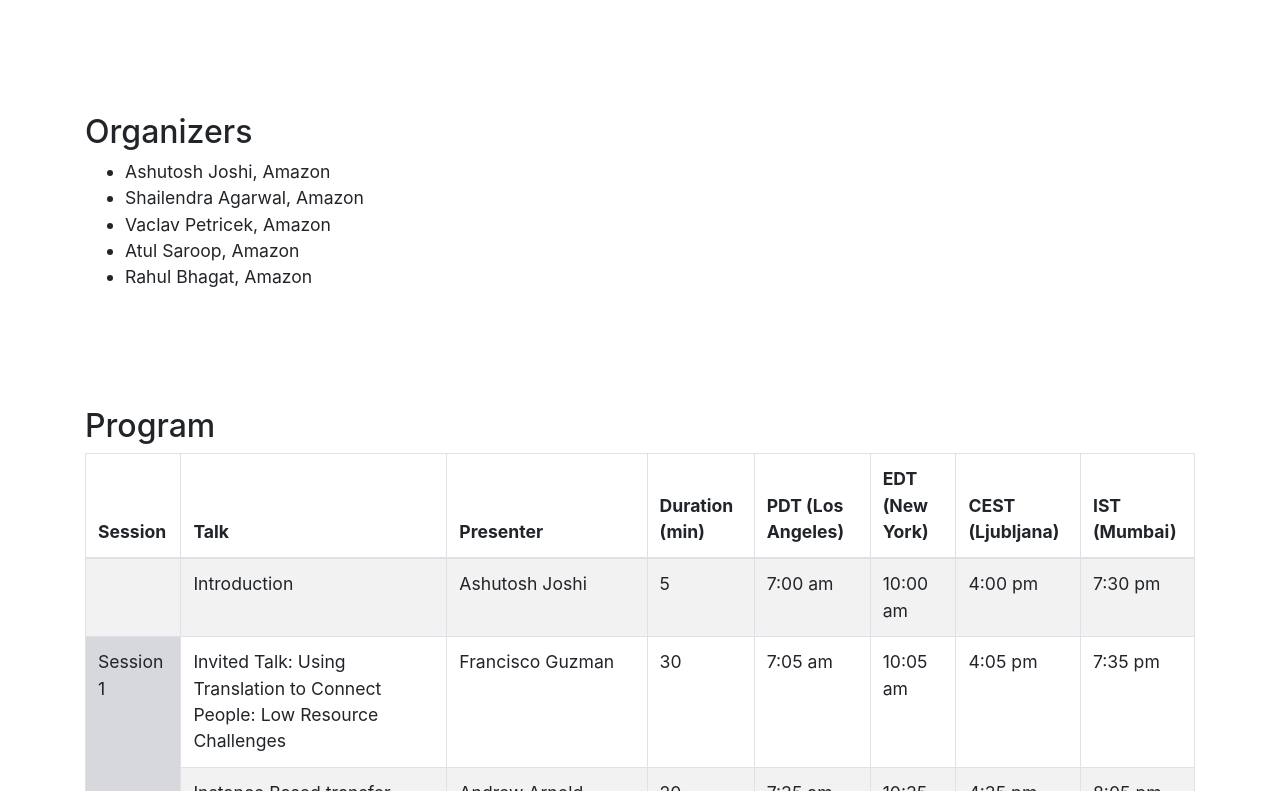
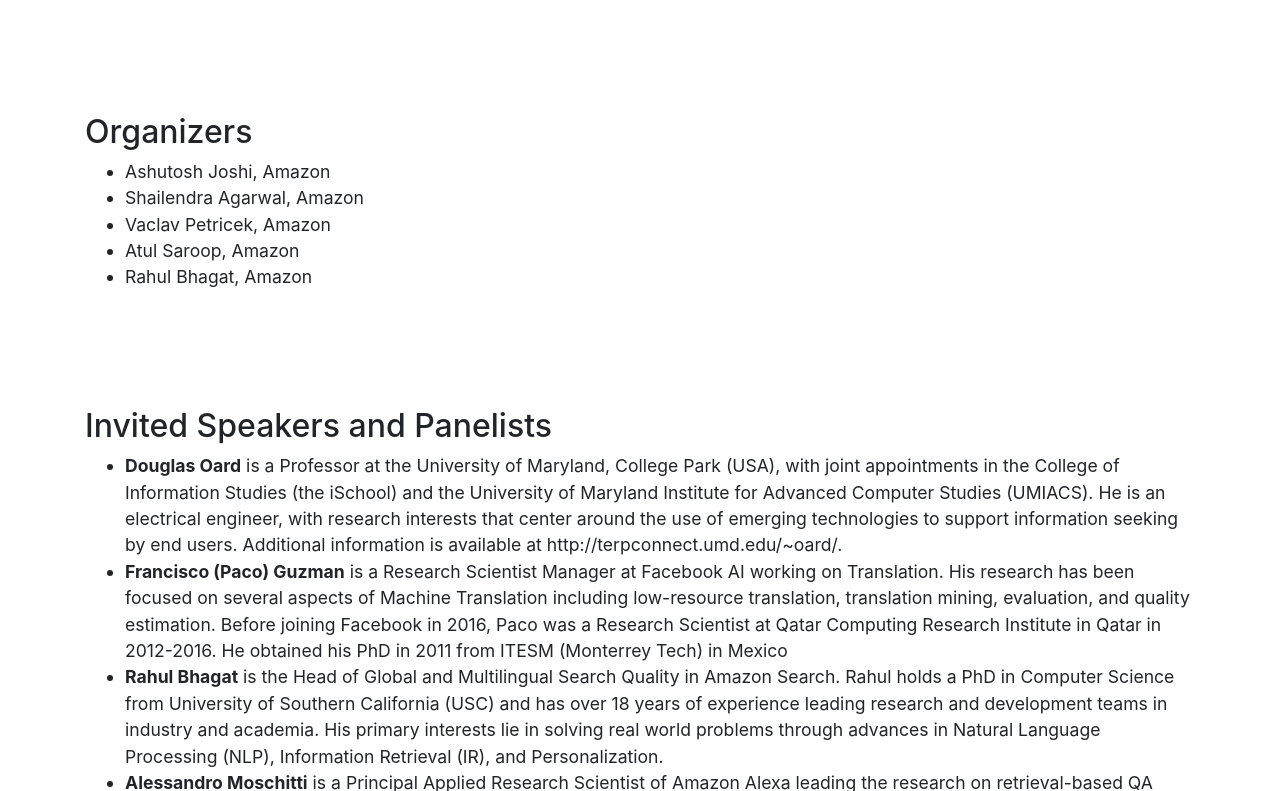
Before and after one commit to multilingual-workshop/multilingual-workshop.github.io, a plain HTML site: page index.html in a window 1280 px wide. Shown: the part 2009-2800 px from the top of the page. Drawn offline with Linux system fonts and the light colour scheme.

Commit message:
added speaker bio

```diff
--- a/index.html
+++ b/index.html
@@ -46,6 +46,9 @@
           </li>
           <li class="nav-item">
             <a class="nav-link js-scroll-trigger" href="#committee">Committee</a>
+          </li>
+	  <li class="nav-item">
+            <a class="nav-link js-scroll-trigger" href="#invitedSpeakers">Invited Speakers</a>
           </li>
           <li class="nav-item">
             <a class="nav-link js-scroll-trigger" href="#program">Program</a>
@@ -148,6 +151,23 @@
       </div>
     </div>
   </section>
+
+<section id="invitedSpeakers">
+    <div class="container">
+      <div class="row">
+        <div class="col mx-auto">
+          <h2>Invited Speakers and Panelists </h2>
+                                <ul>
+                <li><b>Douglas Oard</b> is a Professor at the University of Maryland, College Park (USA), with joint appointments in the College of Information Studies (the iSchool) and the University of Maryland Institute for Advanced Computer Studies (UMIACS). He is an electrical engineer, with research interests that center around the use of emerging technologies to support information seeking by end users. Additional information is available at http://terpconnect.umd.edu/~oard/. </li>
+                    <li><b>Francisco (Paco) Guzman</b> is a Research Scientist Manager at Facebook AI working on Translation. His research has been focused on several aspects of Machine Translation including low-resource translation, translation mining, evaluation, and quality estimation. Before joining Facebook in 2016, Paco was a Research Scientist at Qatar Computing Research Institute in Qatar in 2012-2016. He obtained his PhD in 2011 from ITESM (Monterrey Tech) in Mexico </li>
+                <li> <b>Rahul Bhagat</b> is the Head of Global and Multilingual Search Quality in Amazon Search. Rahul holds a PhD in Computer Science from University of Southern California (USC) and has over 18 years of experience leading research and development teams in industry and academia. His primary interests lie in solving real world problems through advances in Natural Language Processing (NLP), Information Retrieval (IR), and Personalization.</li>
+                <li> <b>Alessandro Moschitti</b> is a Principal Applied Research Scientist of Amazon Alexa leading the research on retrieval-based QA systems, and a professor of the CS Dept.~of the University of Trento, Italy. His expertise concerns theoretical and applied machine learning in the areas of NLP, IR and Data Mining. He has devised innovative structural kernels and neural networks for advanced syntactic/semantic processing and inference over text, documented by about 300 scientific articles. He has received four IBM Faculty Awards, one Google Faculty Award, and five best paper awards. He was the General Chair of EMNLP 2014, a PC co-chair of CoNLL 2015, and has had a chair role in more than 50 conferences and workshops and been an editor of several journals. </li>
+                </ul>
+        </div>
+      </div>
+    </div>
+  </section>
+
 
   <section id="program">
     <div class="container">
```
